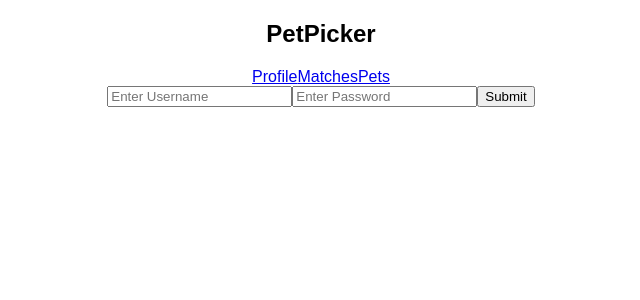
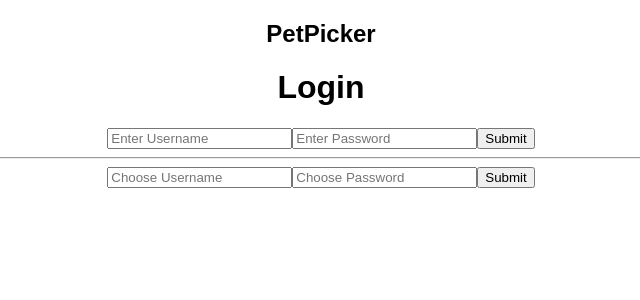
Before and after one commit to tmcjunkinmarquis/PetPicker, a React (Create React App) app: page /login in a window 1280 px wide. Shown: the top 300 px of the page, without its empty margins (319-959 px from the left). Built offline with nearby package versions, Linux system fonts and the light colour scheme.

Commit message:
Hookup Have/Want pet button

```diff
--- a/src/api_calls/api-calls.js
+++ b/src/api_calls/api-calls.js
@@ -1,4 +1,6 @@
 const fetchUserData = async (username, password) => {
+  console.log(username, password);
+
   //https://pet-picker-api.herokuapp.com/api/v1/users?name=Jimbo&password=123
   const url = `https://pet-picker-api.herokuapp.com/api/v1/users?name=${username}&password=${password}`;
   try {
--- a/src/components/HaveWantPetButton/HaveWantPetButton.js
+++ b/src/components/HaveWantPetButton/HaveWantPetButton.js
@@ -1,15 +1,15 @@
-import React, { Component } from 'react';
-import './HaveWantPetButton.css'
+import React from 'react';
+import { withRouter, NavLink } from 'react-router-dom';
+import './HaveWantPetButton.css';
 
-const HaveWantPetButton = (props) => {
-
+const HaveWantPetButton = () => {
 
   return (
+    <NavLink
+      to='/login'
+      className="button-xlarge pure-button">Have Pet / Want Pet
+    </NavLink>
+  );
+};
 
-    <button className="button-xlarge pure-button">Have Pet / Want Pet</button>
-
-
-  )
-}
-
-export default HaveWantPetButton;
+export default withRouter(HaveWantPetButton);
--- a/src/components/Login/Login.js
+++ b/src/components/Login/Login.js
@@ -5,7 +5,7 @@ import { withRouter } from 'react-router-dom';
 import { connect } from 'react-redux';
 import { toggleLoggedIn, storeUser } from '../../actions';
 import './Login.css';
-import {fetchUserData} from '../../api_calls/api-calls';
+import { fetchUserData } from '../../api_calls/api-calls';
 
 export class Login extends Component {
   constructor(props) {
@@ -42,7 +42,7 @@ export class Login extends Component {
     else {
       this.props.toggleLoggedIn();
       this.props.storeUser(this.state.username);
-      this.props.history.push('/Pets');
+      // this.props.history.push('/Pets');
 
       // } else {
       //   alert('Incorrect Password');
@@ -52,6 +52,7 @@ export class Login extends Component {
   render() {
     return (
       <div className="Login">
+        <h1>Login</h1>
         <form onSubmit={this.handleSubmit}>
           <input
             type="text"
@@ -73,8 +74,37 @@ export class Login extends Component {
             name="submit"
             type="submit"
             className="loginButton"
-             >Submit</button>
+          >Submit</button>
         </form>
+
+        <hr />
+
+
+
+        <form onSubmit={this.handleSignUpSubmit}>
+          <input
+            type="text"
+            placeholder="Choose Username"
+            name="username"
+            value={this.state.username}
+            onChange={this.handleChange}
+            className="inputField"
+          />
+          <input
+            type="password"
+            placeholder="Choose Password"
+            name="password"
+            value={this.state.password}
+            onChange={this.handleChange}
+            className="inputField"
+          />
+          <button
+            name="submit"
+            type="submit"
+            className="signinButton"
+          >Submit</button>
+        </form>
+
       </div>
     );
   }
--- a/src/components/NavigationBar/NavigationBar.js
+++ b/src/components/NavigationBar/NavigationBar.js
@@ -1,5 +1,6 @@
 import React, { Component } from 'react';
-import { Route, NavLink } from 'react-router-dom';
+import { NavLink, withRouter } from 'react-router-dom';
+import { connect } from 'react-redux';
 import Logo from '../Logo/Logo';
 
 class NavigationBar extends Component {
@@ -11,13 +12,27 @@ class NavigationBar extends Component {
     return (
       <nav>
         <Logo />
-        <NavLink to='/profile' className='nav'>Profile</NavLink>
-        <NavLink to='/matches' className='nav'>Matches</NavLink>
-        <NavLink to='/pets' className='nav'>Pets</NavLink>
-        {/* <NavLink to='/signup' className='nav'>Sign Up</NavLink> */}
+
+        {this.props.loggedIn &&
+          <div>
+            <NavLink to='/profile' className='nav'>Profile</NavLink>
+            <NavLink to='/matches' className='nav'>Matches</NavLink>
+            <NavLink to='/pets' className='nav'>Pets</NavLink>
+            {/* <NavLink to='/logout' className='nav'>Log Out</NavLink> */}
+          </div>}
+
       </nav >
     );
   }
 }
 
-export default NavigationBar;
+export const mapStateToProps = state => ({
+  loggedIn: state.loggedIn
+});
+
+export const mapDispatchToProps = dispatch => ({
+});
+
+export default withRouter(
+  connect(mapStateToProps, mapDispatchToProps)(NavigationBar)
+);
--- a/src/components/Welcome/Welcome.js
+++ b/src/components/Welcome/Welcome.js
@@ -13,10 +13,7 @@ class Welcome extends Component {
     };
   }
 
-  handleHaveWantClick = () => {
-    console.log('howdy');
-    // toggle
-  }
+
 
   loadWelcomePet = async () => {
     const pet = await fetchWelcomePet();
@@ -44,7 +41,7 @@ class Welcome extends Component {
         <div>{this.makePet(this.state.pet)}</div>
 
         <div className="nope-or-like">
-          <HaveWantPetButton handleNopeClick={this.handleHaveWantClick} />
+          <HaveWantPetButton />
         </div>
       </div>
     );
```
Also changed, not shown: src/components/Landing/Landing.js (deleted, +0 -15 lines).
